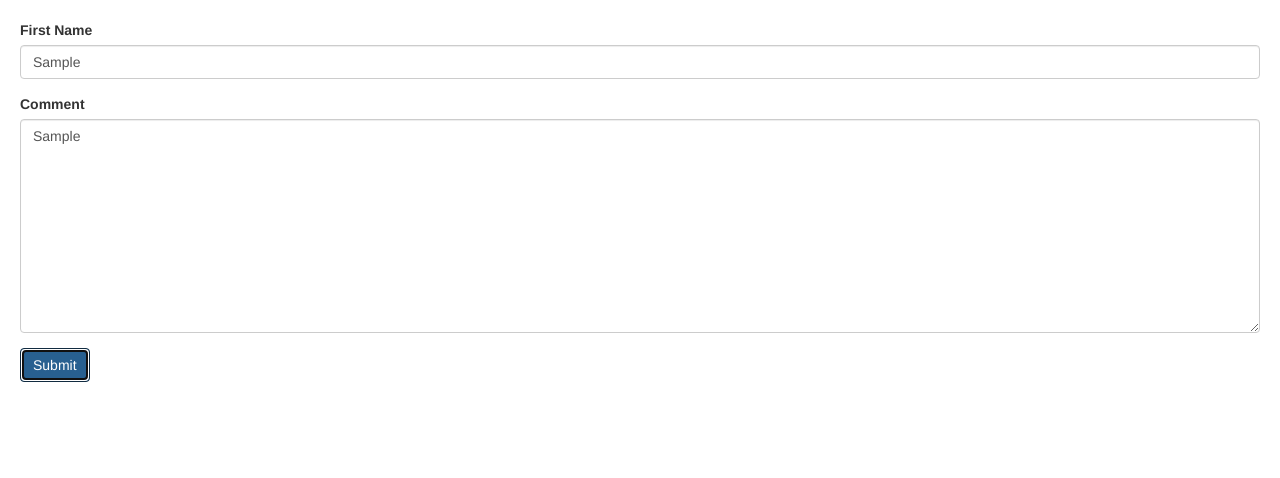
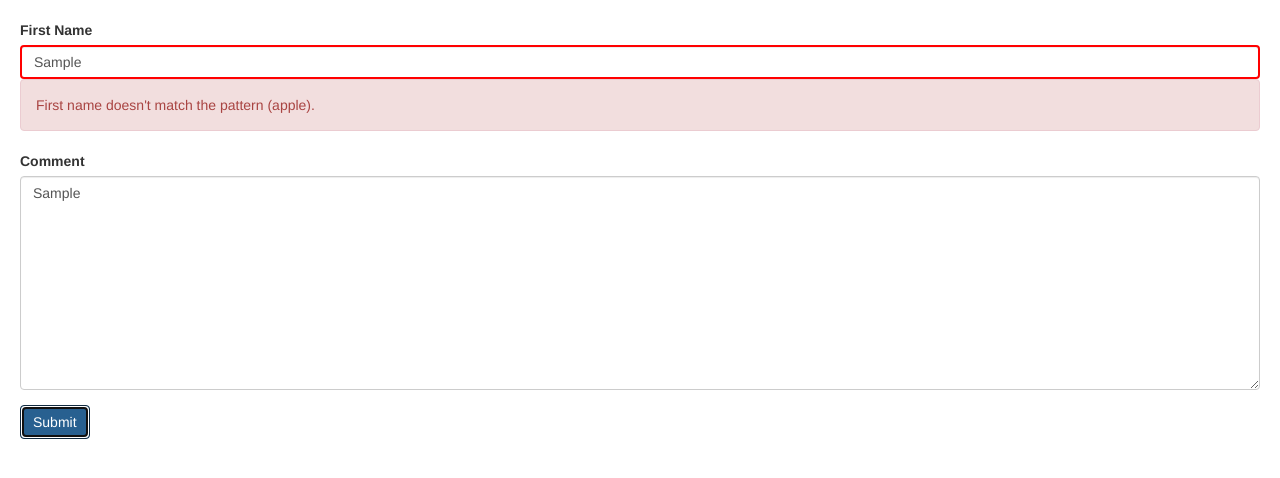
Before and after one commit to MiroslavMikus/Angular.SimpleForm, an Angular app: page / in a window 1280 px wide. Both pictures are taken after typing "Sample", "Sample" into the empty fields and a click on the button "Submit". Shown: the top 478 px of the page. Built offline with nearby package versions, Linux system fonts and the light colour scheme.

Commit message:
improve validation

```diff
--- a/src/app/contact-form/contact-form.component.css
+++ b/src/app/contact-form/contact-form.component.css
@@ -1,3 +1,7 @@
 .input-form{
     margin:20px
 }
+
+.form-control.ng-touched.ng-invalid{
+    border: 2px solid red;
+}
--- a/src/app/contact-form/contact-form.component.html
+++ b/src/app/contact-form/contact-form.component.html
@@ -2,8 +2,24 @@
 <form class="input-form">
   <div class="form-group">
     <label for="firstName">First Name</label>
-    <input required ngModel #firstName="ngModel" (change)="log(firstName)" name="firstName" if="firstName" type="text" class="form-control">
-    <div *ngIf="!firstName.valid && firstName.dirty" class="alert alert-danger">First Name is Required</div>
+    <input
+    required
+    minlength="4"
+    pattern="apple"
+    ngModel #firstName="ngModel"
+    (change)="log(firstName)"
+    name="firstName" id="firstName" type="text" class="form-control">
+    <div *ngIf="firstName.touched && !firstName.valid" class="alert alert-danger">
+      <div *ngIf="firstName.errors.required">
+        First name is required.
+      </div>
+      <div *ngIf="firstName.errors.minlength">
+        First name should be minumum {{firstName.errors.minlength.requiredLength}} characters. Current length is {{firstName.errors.minlength.actualLength}}.
+      </div>
+      <div *ngIf="firstName.errors.pattern">
+        First name doesn't match the pattern (apple).
+      </div>
+    </div>
   </div>
   <div class="form-group">
     <label for="comment" >Comment</label>
```
Also changed, not shown: 1 other file (tests, documents, lock files or other folders).
